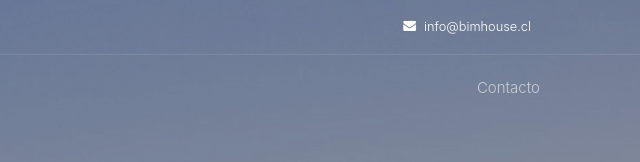
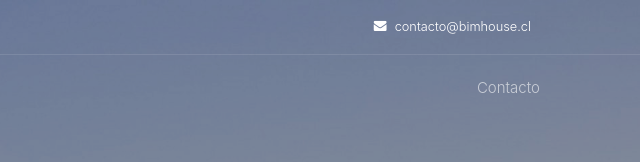
Before and after one commit to jcoaks/bimhouse, a plain HTML site: page index.html in a window 1280 px wide. Shown: the top 162 px of the page, 640-1280 px from the left. Drawn offline with Linux system fonts and the light colour scheme; files whose address does not match are found by name.

Commit message:
Update index.html

```diff
--- a/index.html
+++ b/index.html
@@ -49,7 +49,7 @@
               <div class="d-flex ml-auto">
                 <a href="index.html#" class="d-flex align-items-center ml-auto mr-4">
                   <span class="icon-envelope mr-2"></span>
-                  <span class="d-none d-md-inline-block"><span>info@bimhouse.cl</span></span>
+                  <span class="d-none d-md-inline-block"><span>contacto@bimhouse.cl</span></span>
                 </a>
                 <!-- <a href="index.html#" class="d-flex align-items-center">
                   <span class="icon-phone mr-2"></span>
@@ -72,7 +72,7 @@
                   <div class="d-inline-block d-lg-none ml-md-0 mr-auto py-3"><a href="index.html#" class="site-menu-toggle js-menu-toggle text-white"><span class="icon-menu h3"></span></a></div>
                   <ul class="site-menu main-menu js-clone-nav d-none d-lg-block">
                     <li>
-                      <a href="mailto: info@bimhouse.cl" class="nav-link">Contacto</a>
+                      <a href="mailto: contacto@bimhouse.cl" class="nav-link">Contacto</a>
                     </li>
                     <!--
                     <li class="has-children">
```
